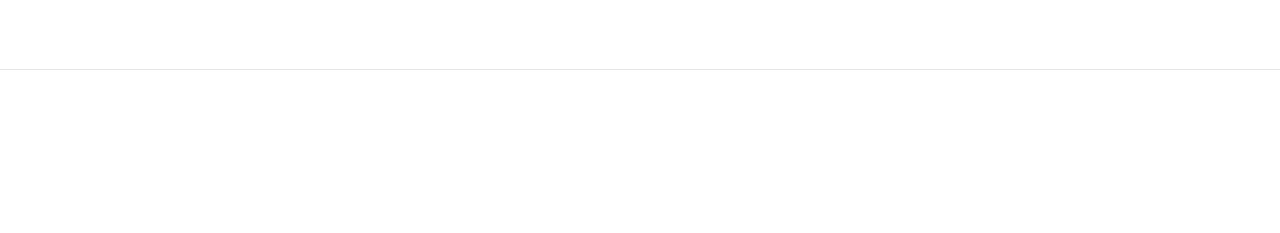
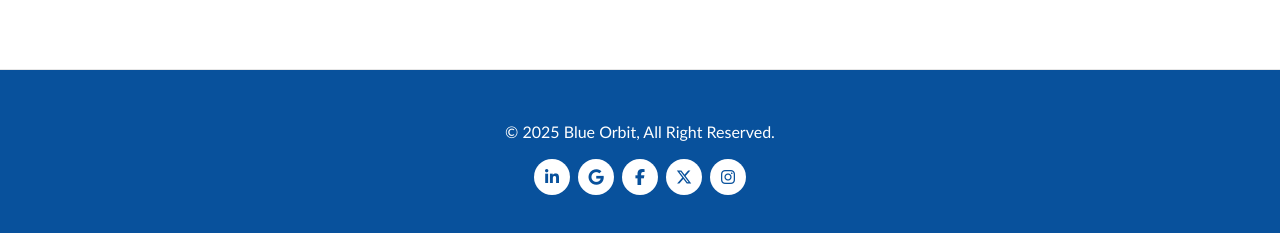
Before and after one commit to afreedshaik30/Blue-Orbit-Company-Website, a React (Vite) app: page /contact in a window 1280 px wide. Shown: the part 1274-1507 px from the top of the page. Before the commit the page ends 1344 px from the top, so only its background shows below. Built offline with nearby package versions, Linux system fonts and the light colour scheme.

Commit message:
#13 - Footer Section(Container fluid, useState, useEffect hooks, window obj, transform: rotate(-45deg); for goTop Button component in App Componenet)

```diff
--- a/src/App.css
+++ b/src/App.css
@@ -269,80 +269,91 @@ textarea {
   margin: 0 0 0 5px;
 }
 
+/* Parent container */
 .socials {
-  display: table;
+  display: flex;
+  justify-content: center;
+  align-items: center;
   height: 100%;
   width: 100%;
 }
 
+/* List */
 .socials ul {
-  display: table-cell;
-  vertical-align: middle;
-  text-align: center;
+  display: flex;
+  gap: 8px; /* Space between icons */
+  padding: 0;
+  margin: 0;
+  list-style: none;
 }
 
+/* List items */
 .socials li {
   display: inline-block;
-  vertical-align: top;
-  padding: 0 5px;
 }
 
+/* Links */
 .socials a {
-  width: 35px;
-  height: 35px;
-  background: #fff;
+  width: 36px;
+  height: 36px;
+  background-color: #fff;
   color: #08519c;
   border-radius: 50%;
-  display: block;
-  text-align: center;
-  padding: 2px;
-  transition: background 0.3s linear, color 0.3s linear;
-  -webkit-transition: background 0.3s linear, color 0.3s linear;
+  display: flex;
+  justify-content: center;
+  align-items: center;
+  font-size: 16px;
+  transition: background-color 0.3s ease, color 0.3s ease, transform 0.3s ease;
+  text-decoration: none;
 }
 
+/* Hover effect */
 .socials a:hover {
-  background: #08519c;
+  background-color: #08519c;
   color: #fff;
+  transform: translateY(-3px);
 }
 
+/* Icon alignment */
 .socials .fab {
-  line-height: 2;
+  line-height: 1;
 }
 
 .go-top {
   width: 50px;
   height: 50px;
+  position: fixed;
+  bottom: 20px;
+  right: 20px;
+  background: white;
+  border-radius: 8px;
+  border: 2px solid navy;
   overflow: hidden;
   text-indent: 101%;
   white-space: nowrap;
+
   transition: all 0.3s linear;
   -webkit-transition: all 0.3s linear;
-  position: fixed;
-  bottom: 20px;
-  right: 20px;
-  background: #08519c;
-  border-radius: 3px;
-  color: #fff;
-  border: 0;
 }
 
 .go-top:before {
   width: 13px;
   height: 13px;
-  transform: rotate(-45deg);
+  transform: rotate(-45deg); /* that arrow in go-top  */
   -webkit-transform: rotate(-45deg);
   content: "";
   border-style: solid;
-  border-color: #fff;
+  border-color: navy;
   border-width: 1px 1px 0 0;
   position: absolute;
   top: 50%;
   left: 50%;
   margin: -3px 0 0 -6px;
+  transition: border-color 0.3s ease;
 }
 
 .go-top:hover {
-  background: #f41a1a;
+  background: yellow;
 }
 
 .pagination > li.active a {
--- a/src/App.jsx
+++ b/src/App.jsx
@@ -13,28 +13,14 @@ import Contact from "./components/Contact";
 
 import { Route, Routes } from "react-router-dom";
 import HomePage from "./components/HomePage";
-
+import Footer from "./components/Footer";
+import GoTop from "./components/GoTop";
 const App = () => {
   return (
-    // <div className="App">
-    //   {/* 1.header */}
-    //   <header id="header">
-    //     <Header />
-    //   </header>
-    //   {/* 2. main */}
-    //   <main>
-    //     <Hero />
-    //     <AboutSection />
-    //     <ServicesSection />
-    //     <WorkSection />
-    //     <Teams />
-    //     <Testimonials />
-    //     <Blog />
-    //     <Contact />
-    //   </main>
-    // </div>
     <div className="App">
-      <Header />
+      <header>
+        <Header />
+      </header>
       <Routes>
         {/* Home page: All sections */}
         <Route path="/" element={<HomePage />} />
@@ -47,8 +33,30 @@ const App = () => {
         <Route path="/blog" element={<Blog />} />
         <Route path="/contact" element={<Contact />} />
       </Routes>
+      <footer>
+        <Footer />
+      </footer>
+      <GoTop />
     </div>
   );
 };
 
 export default App;
+
+// <div className="App">
+//   {/* 1.header */}
+//   <header id="header">
+//     <Header />
+//   </header>
+//   {/* 2. main */}
+//   <main>
+//     <Hero />
+//     <AboutSection />
+//     <ServicesSection />
+//     <WorkSection />
+//     <Teams />
+//     <Testimonials />
+//     <Blog />
+//     <Contact />
+//   </main>
+// </div>
--- a/src/components/Contact.jsx
+++ b/src/components/Contact.jsx
@@ -73,7 +73,7 @@ const Contact = () => {
         <div className="title-holder">
           <h2 style={{ textTransform: "capitalize", fontSize: "40px" }}>
             Get Connected with us <span></span>
-            <i class="fa-solid fa-comment-dots"></i>
+            <i className="fa-solid fa-comment-dots"></i>
           </h2>
         </div>
 
@@ -148,9 +148,9 @@ const Contact = () => {
         <iframe
           title="Blue Orbit Location"
           src="https://www.google.com/maps/embed?pb=!1m18!1m12!1m3!1d243647.25176871577!2d78.40804555!3d17.4123487!2m3!1f0!2f0!3f0!3m2!1i1024!2i768!4f13.1!3m3!1m2!1s0x3bcb99daeaebd2c7%3A0xae93b78392bafbc2!2sHyderabad%2C%20Telangana!5e0!3m2!1sen!2sin!4v1748436909469!5m2!1sen!2sin"
-          allowfullscreen=""
+          allowFullScreen=""
           loading="lazy"
-          referrerpolicy="no-referrer-when-downgrade"
+          referrerPolicy="no-referrer-when-downgrade"
         ></iframe>
       </div>
       <Container fluid>
--- /dev/null
+++ b/src/components/Footer.jsx
@@ -0,0 +1,44 @@
+import Container from "react-bootstrap/Container";
+
+const Footer = () => {
+  return (
+    <section id="footer">
+      <Container fluid>
+        <div className="copyright">
+          &copy; 2025 Blue Orbit,&nbsp;All Right Reserved.
+        </div>
+        <div className="socials">
+          <ul>
+            <li>
+              <a href="https://www.linkedin.com">
+                <i className="fa-brands fa-linkedin-in"></i>
+              </a>
+            </li>
+            <li>
+              <a href="mailto:blueorbit@contact.com">
+                <i className="fa-brands fa-google"></i>
+              </a>
+            </li>
+            <li>
+              <a href="https://www.facebook.com">
+                <i className="fa-brands fa-facebook-f"></i>
+              </a>
+            </li>
+            <li>
+              <a href="https://www.twitter.com">
+                <i className="fa-brands fa-x-twitter"></i>
+              </a>
+            </li>
+            <li>
+              <a href="https://www.instagram.com">
+                <i className="fa-brands fa-instagram"></i>
+              </a>
+            </li>
+          </ul>
+        </div>
+      </Container>
+    </section>
+  );
+};
+
+export default Footer;
--- /dev/null
+++ b/src/components/GoTop.jsx
@@ -0,0 +1,29 @@
+import { useEffect, useState } from "react";
+
+const GoTop = () => {
+  const [showTopBtn, setShowTopBtn] = useState(false);
+
+  useEffect(() => {
+    const handleScroll = () => {
+      if (window.scrollY > 400) {
+        setShowTopBtn(true);
+      } else {
+        setShowTopBtn(false);
+      }
+    };
+
+    window.addEventListener("scroll", handleScroll);
+    return () => window.removeEventListener("scroll", handleScroll);
+  }, []);
+
+  const goTop = () => {
+    window.scroll({
+      top: 0,
+      behavior: "smooth",
+    });
+  };
+
+  return <>{showTopBtn && <div className="go-top" onClick={goTop}></div>}</>;
+};
+
+export default GoTop;
--- a/src/components/HomePage.jsx
+++ b/src/components/HomePage.jsx
@@ -7,9 +7,11 @@ import TeamsSection from "./Teams";
 import Testimonials from "./Testimonials";
 import Blog from "./Blog";
 import Contact from "./Contact";
+import GoTop from "./GoTop";
 
 const Home = () => {
   return (
+    <>
       <main>
         <Hero />
         <AboutSection />
@@ -20,6 +22,7 @@ const Home = () => {
         <Blog />
         <Contact />
       </main>
+    </>
   );
 };
 
--- a/src/components/WorkSection.jsx
+++ b/src/components/WorkSection.jsx
@@ -147,7 +147,7 @@ const WorkSection = () => {
           {/* step - 4 : Replace .map() in <Row> with currentItems.map() */}
           {currentItems.map((data) => {
             return (
-              <Col sm={4}>
+              <Col sm={4} key={data.id}>
                 <div className="portfolio-wrapper">
                   <a href={data.link}>
                     <Image src={data.image} alt={data.title + ".jpg"} />
```
Lines whose indentation alone changed are shown as unchanged.
